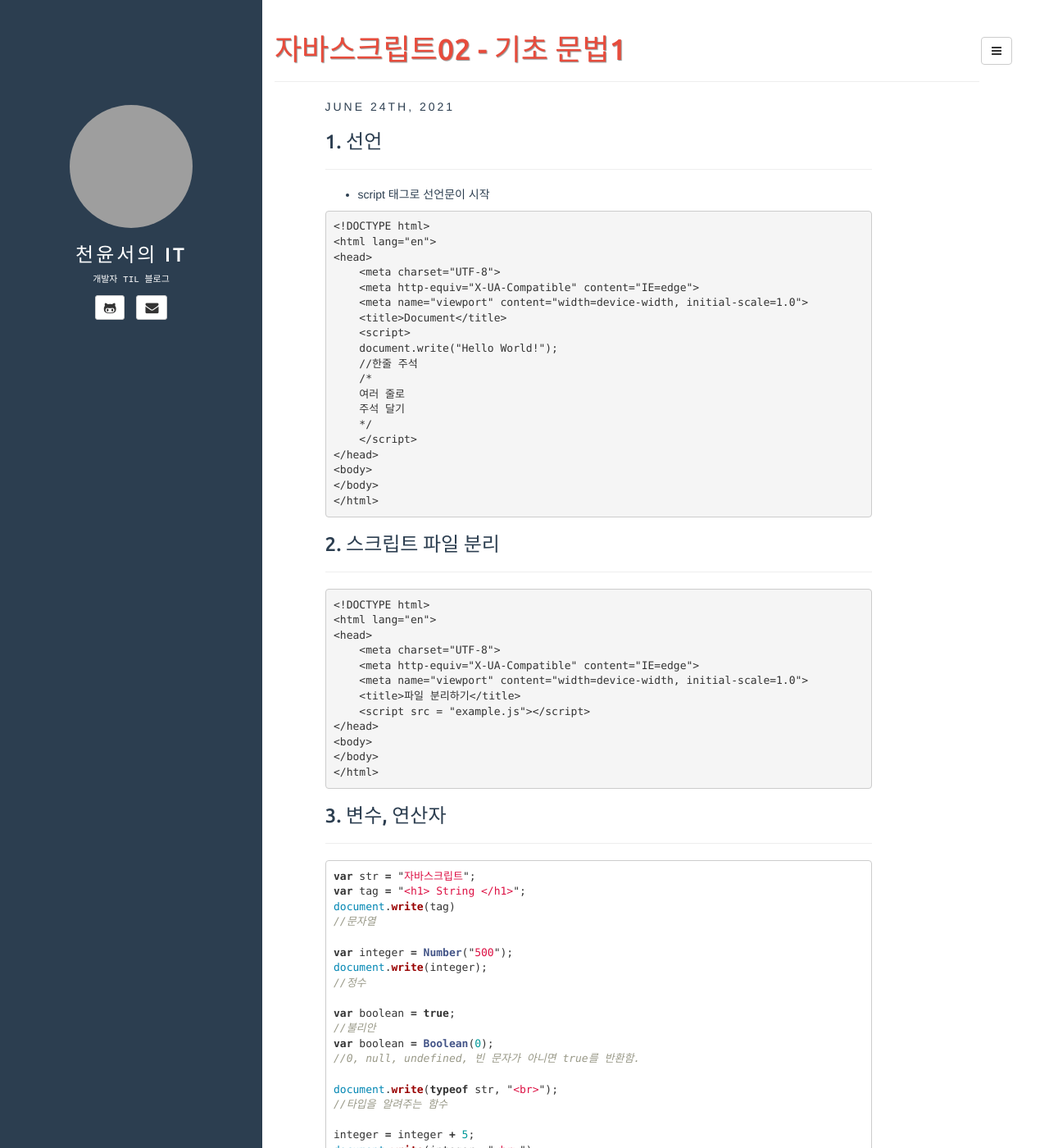
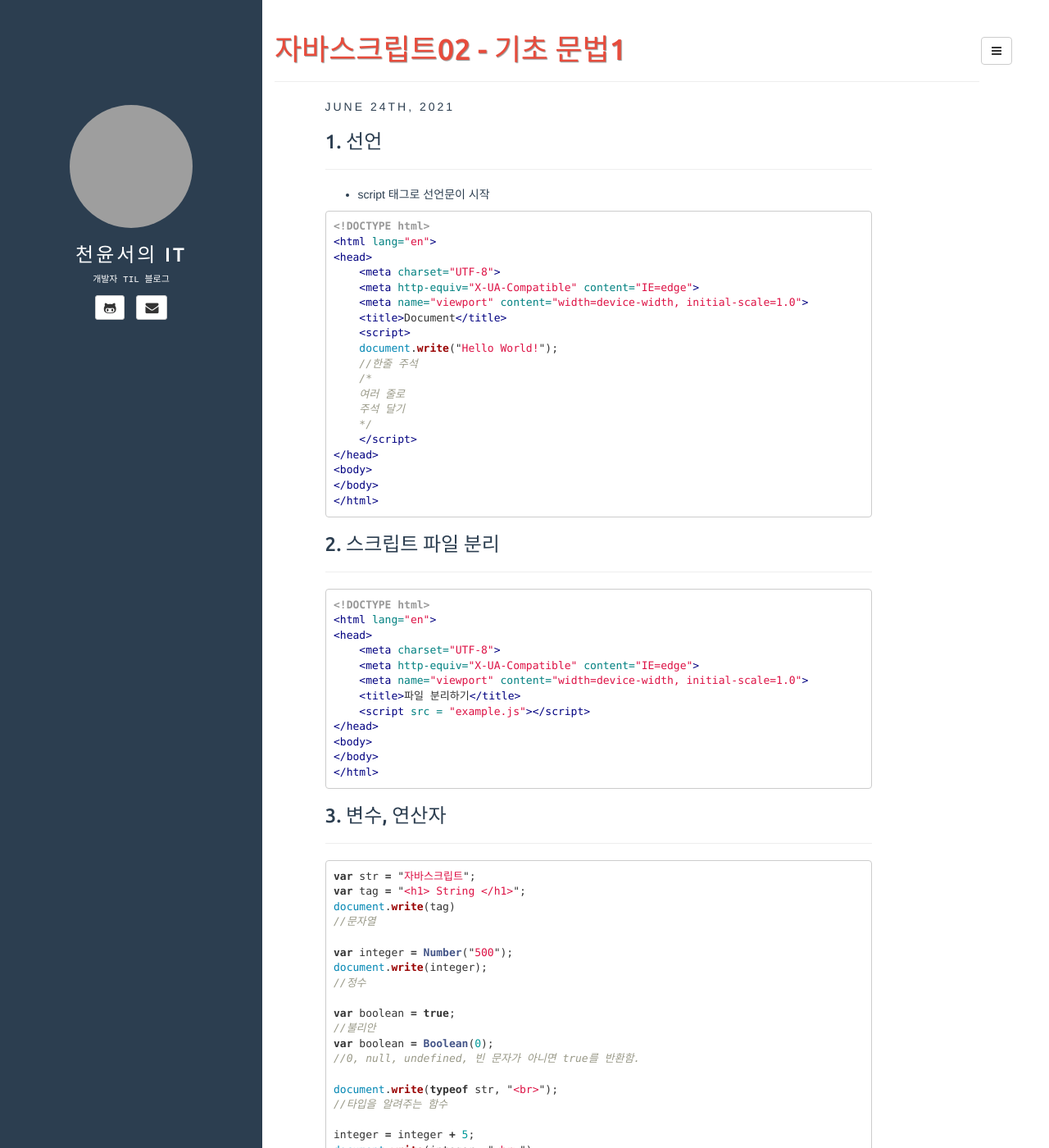
Before and after one commit to chunyunseo/chunyunseo.github.io, a Jekyll site: the page built from _posts/2021-06-24-JS02.md, in a window 1280 px wide and 1400 px high. Shown: the whole window at 82% size. Built offline with Jekyll 4.4.1, drawn with Linux system fonts in a browser that asks for light colours; grey boxes are pictures that could not be loaded.

Commit message:
Update 2021-06-24-JS02.md

````diff
--- a/_posts/2021-06-24-JS02.md
+++ b/_posts/2021-06-24-JS02.md
@@ -12,7 +12,7 @@ description: 연산자와 선언 등에 대해서.
 
 - script 태그로 선언문이 시작
 
-```html5
+```html
 <!DOCTYPE html>
 <html lang="en">
 <head>
@@ -38,7 +38,9 @@ description: 연산자와 선언 등에 대해서.
 
 ---
 
-```html5
+
+
+```html
 <!DOCTYPE html>
 <html lang="en">
 <head>
````
